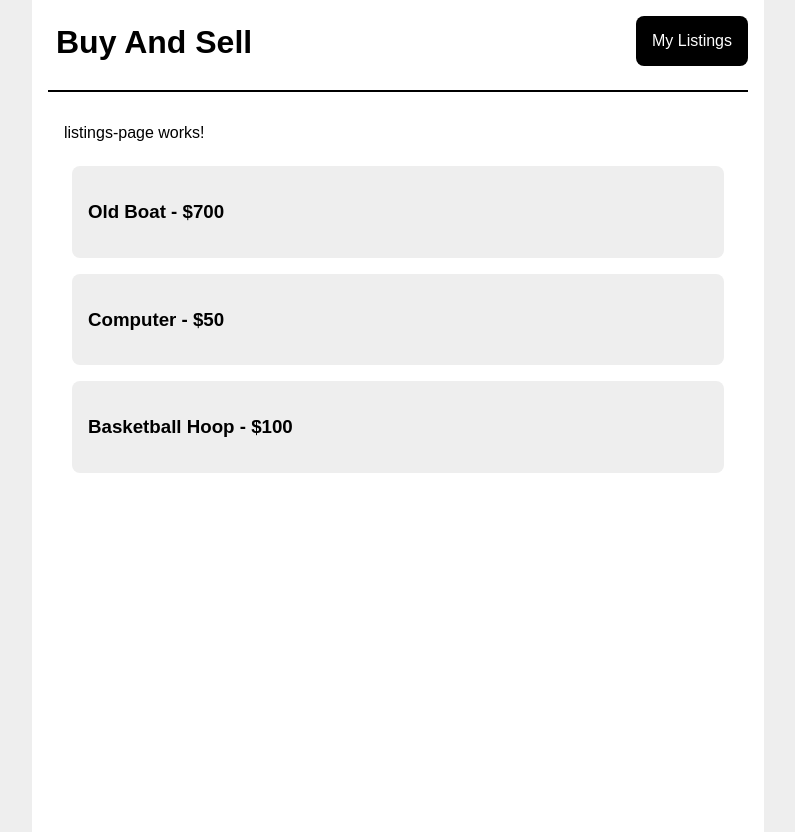
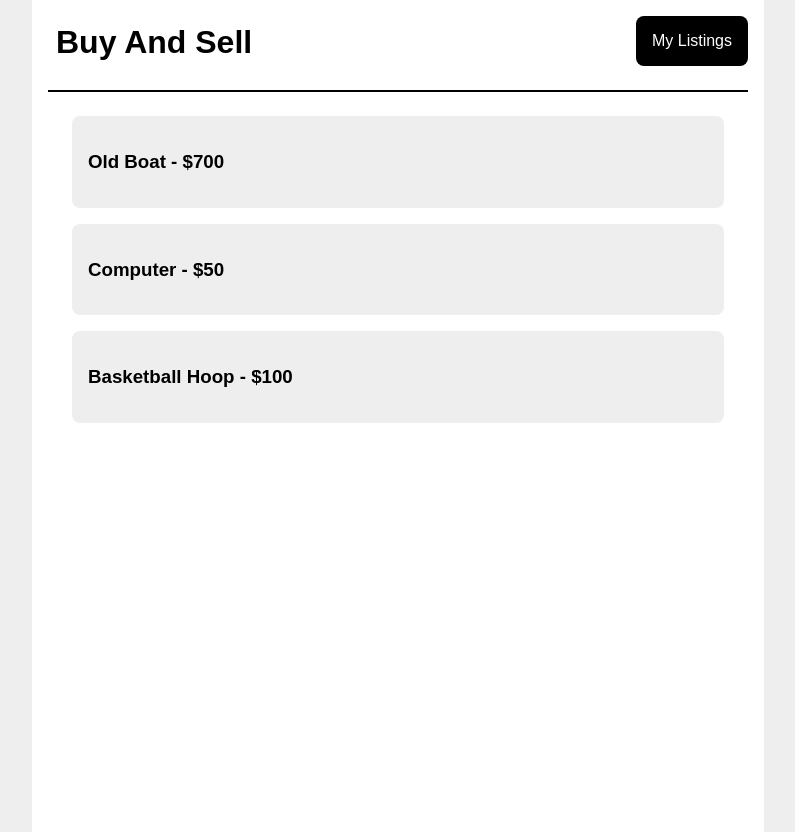
Before and after one commit to Mimae00/Buy-and-Sell, an Angular app: page /listings in a window 1280 px wide. Shown: the whole page, without its empty margins (242-1037 px from the left). Built offline with nearby package versions, Linux system fonts and the light colour scheme.

Commit message:
Removed works text in pages

```diff
--- a/src/app/listing-detail-page/listing-detail-page.component.html
+++ b/src/app/listing-detail-page/listing-detail-page.component.html
@@ -1,6 +1,3 @@
-<p>listing-detail-page works!</p>
-
-
 <div class="content-box">
     <a routerLink="/listings">
         <button>Back</button>
--- a/src/app/listings-page/listings-page.component.html
+++ b/src/app/listings-page/listings-page.component.html
@@ -1,5 +1,3 @@
-<p>listings-page works!</p>
-
 <div>
     <div class="content-box" *ngFor="let listing of listings">
         <a routerLink="/listings/{{listing.id}}">
```
